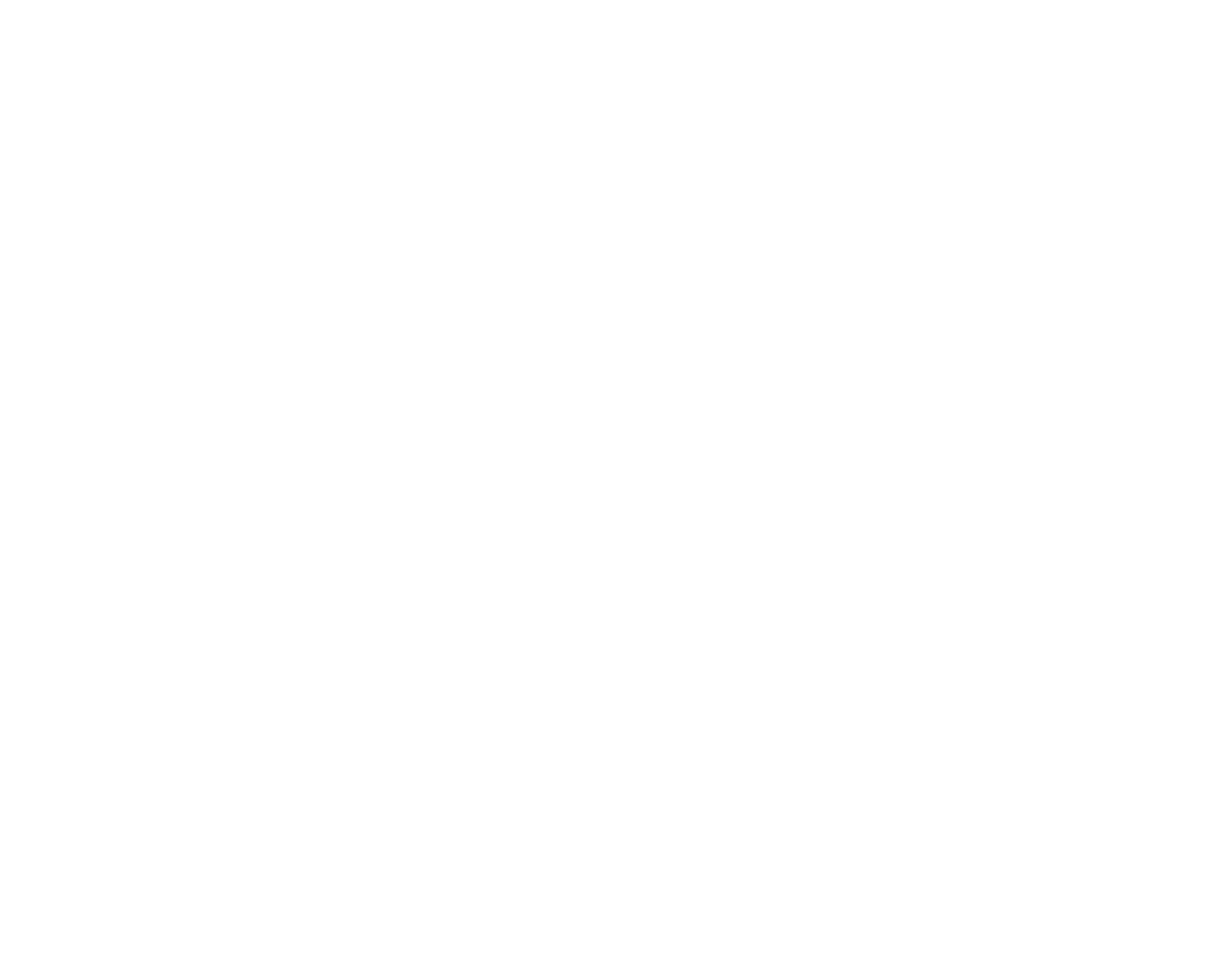
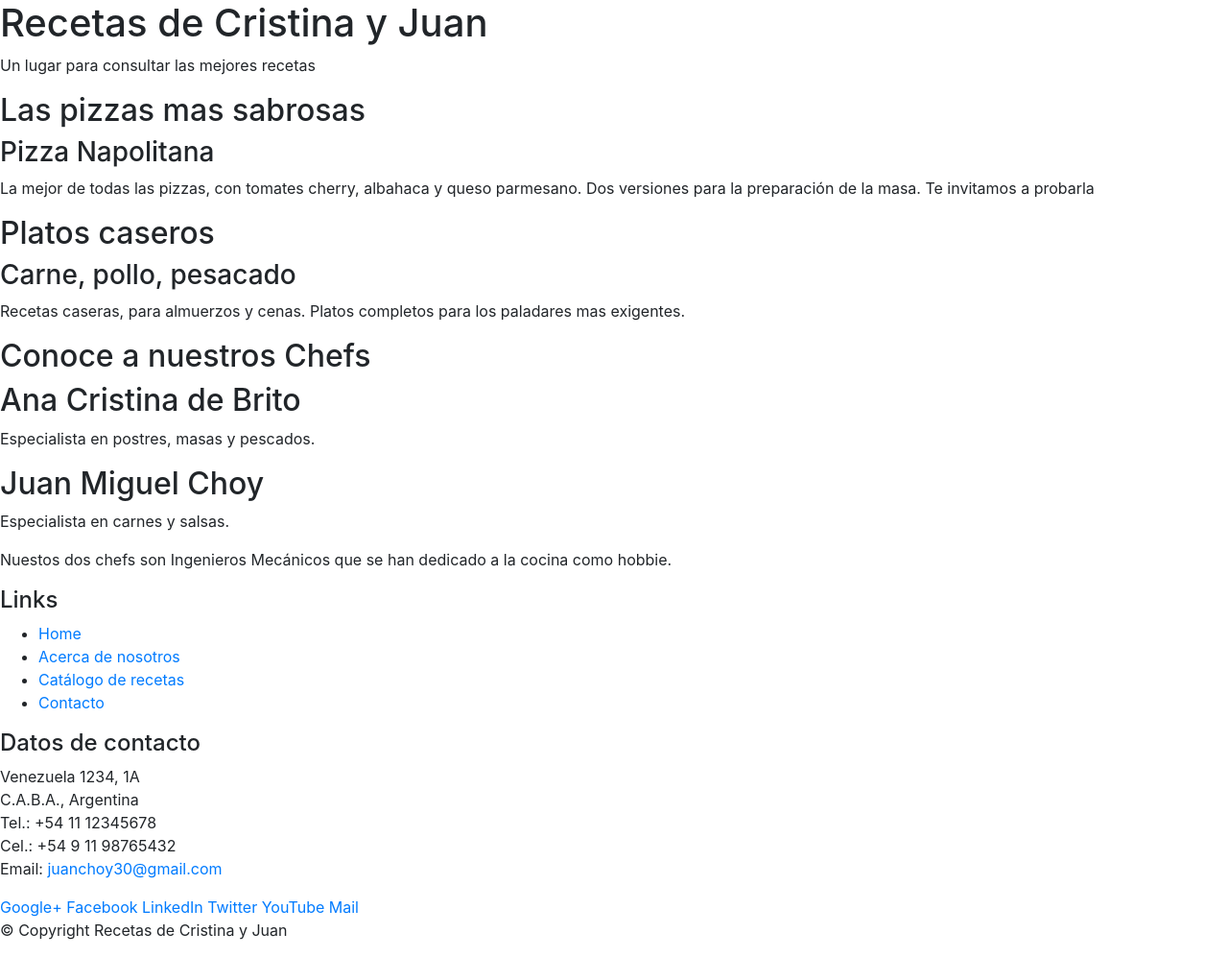
Before and after one commit to juanchoy30/final-assignment-recetas-juan-cristina, a website: page index.html in a window 1280 px wide. Shown: the whole page at 96% size. Before the commit the page ends 800 px from the top, so only its background shows below. Drawn offline with nearby package versions, Linux system fonts and the light colour scheme.

Commit message:
index.html first structure

```diff
--- a/index.html
+++ b/index.html
@@ -2,14 +2,115 @@
 <html lang="es">
     <head>
         <meta charset="utf-8">
+        <meta name="viewport" content="width=device-with, initial-scale=1, shrink-to-fit=no">
+        <meta http-equiv="x-ua-compatible" content="ie-edge">
         <title>Recetas de Cristina y Juan</title>
 
+        <!-- Bootstrap CSS-->
+        <link rel="stylesheet" href="node_modules/bootstrap/dist/css/bootstrap.min.css">
         <!-- CSS -->
+        <link rel="stylesheet" href="css/styles.css">
+
     </head>
     <body>
+        <header>
+            <div>
+                <div>
+                    <div>
+                        <h1>Recetas de Cristina y Juan</h1>
+                        <p>Un lugar para consultar las mejores recetas</p>
+                    </div>
+                    <div>
+
+                    </div>
+                </div>
+            </div>
+        </header>
+
+        <div>
+            <div>
+                <div>
+                    <h2>Las pizzas mas sabrosas</h2>
+                </div>
+                <div>
+                    <h3>Pizza Napolitana</h3>
+                    <p>La mejor de todas las pizzas, con tomates cherry, albahaca y queso parmesano. Dos versiones para la preparación de la masa. Te invitamos a probarla</p>
+                </div>
+            </div>
+
+            <div>
+                <div>
+                    <h2>Platos caseros</h2>
+                </div>
+                <div>
+                    <h3>Carne, pollo, pesacado</h3>
+                    <p>Recetas caseras, para almuerzos y cenas. Platos completos para los paladares mas exigentes.</p>
+                </div>
+            </div>
+
+            <div>
+                <div>
+                    <h2>Conoce a nuestros Chefs</h2>
+                </div>
+                <div>
+                    <h2>Ana Cristina de Brito</h2>
+                    <p>Especialista en postres, masas y pescados.</p>
+                    <h2>Juan Miguel Choy</h2>
+                    <p>Especialista en carnes y salsas.</p>
+                </div>
+                <div>
+                    <p>Nuestos dos chefs son Ingenieros Mecánicos que se han dedicado a la cocina como hobbie.</p>
+                </div>
+            </div>
+
+        </div>
+
+        <footer>
+            <div>
+                <div>
+                    <div>
+                        <h4>Links</h4>
+                        <ul>
+                            <li><a href="#">Home</a></li>
+                            <li><a href="#">Acerca de nosotros</a></li>
+                            <li><a href="#">Catálogo de recetas</a></li>
+                            <li><a href="#">Contacto</a></li>
+                        </ul>
+                    </div>
+                    <div>
+                        <h4>Datos de contacto</h4>
+                        <address>
+                            Venezuela 1234, 1A <br>
+                            C.A.B.A., Argentina <br>
+                            Tel.: +54 11 12345678 <br>
+                            Cel.: +54 9 11 98765432 <br>
+                            Email: <a href="mailto:juanchoy30@gmail.com">juanchoy30@gmail.com</a>
+                        </address>
+                    </div>
+                    <div>
+                        <div>
+                            <a href="http://google.com/+">Google+</a>
+                            <a href="http://www.facebook.com/profile.php?id=">Facebook</a>
+                            <a href="http://www.linkedin.com/in/">LinkedIn</a>
+                            <a href="http://twitter.com/">Twitter</a>
+                            <a href="http://youtube.com/">YouTube</a>
+                            <a href="mailto:">Mail</a>
+                        </div>
+                    </div>
+                </div>
+                <div>
+                    <div>
+                        <p>© Copyright Recetas de Cristina y Juan</p>
+                    </div>
+                </div>
+            </div>
+        </footer>
 
 
 
-
+        <!-- jQuery, Popper.js Bootstrap JS. -->
+        <script src="node_modules/jquery/dist/jquery.slim.min.js"></script>
+        <script src="node_modules/popper.js/dist/umd/popper.min.js"></script>
+        <script src="node_modules/bootstrap/dist/js/bootstrap.min.js"></script>
     </body>
 </html>
--- a/package.json
+++ b/package.json
@@ -20,5 +20,10 @@
   "homepage": "https://github.com/juanchoy30/final-assignment-recetas-juan-cristina#readme",
   "devDependencies": {
     "lite-server": "^2.5.4"
+  },
+  "dependencies": {
+    "bootstrap": "^4.4.1",
+    "jquery": "^3.4.1",
+    "popper.js": "^1.16.1"
   }
 }
```
Also changed, not shown: css/styles.css (added), 1 other file.
